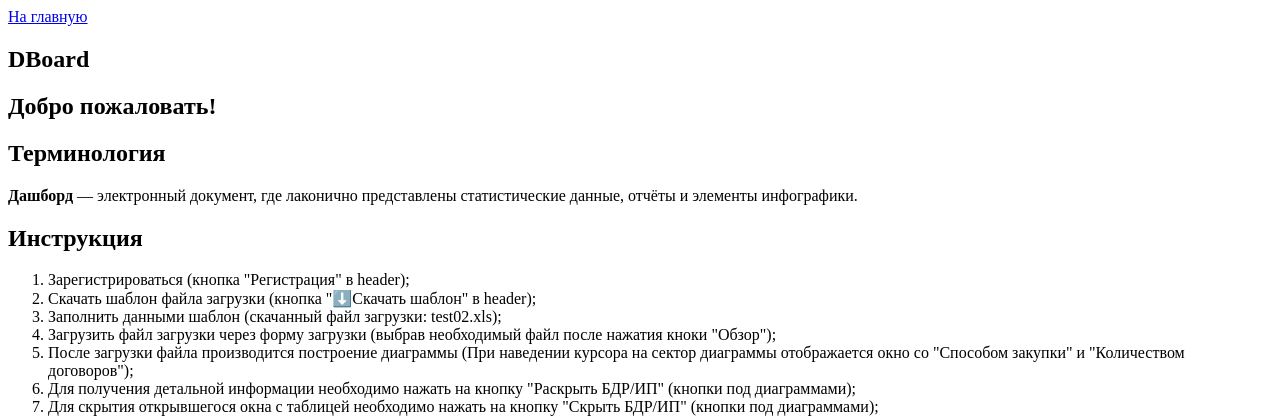
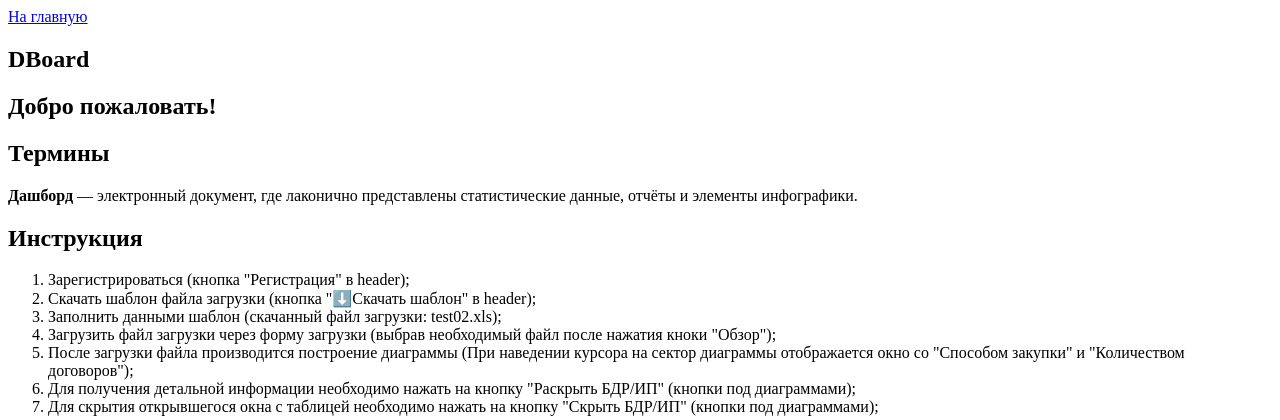
Before and after one commit to IvBIN/DBoard, a Yii app: template views/site/help.php in a window 1280 px wide. Shown: the top 420 px of the page. Run offline with PHP 8.4 and a stand-in for Yii, Linux system fonts and the light colour scheme; the template is opened without the code that fills it, so the values that code supplies are empty; some libraries are stand-ins or nearby versions.

Commit message:
Correct ...

```diff
--- a/views/site/help.php
+++ b/views/site/help.php
@@ -21,7 +21,7 @@
                 <h2 class="welcome">Добро пожаловать!</h2>
             </div>
             <div class="help_field">
-                <h2 class="terms_title">Терминология</h2>
+                <h2 class="terms_title">Термины</h2>
                 <span class="term"><b>Дашборд</b> — электронный документ, где лаконично представлены статистические данные, отчёты и элементы инфографики.</span>
                 <h2 class="terms_title">Инструкция</h2>
                 <ol>
--- a/web/css/site.css
+++ b/web/css/site.css
@@ -105,7 +105,7 @@ ul {
     align-items: center;
 }
 .btn {
-    width: 70px;
+    width: 80px;
     height: max-content;
     font-size: 12px;
     margin: 5px 10px;
```
Also changed, not shown: 1 other file.
